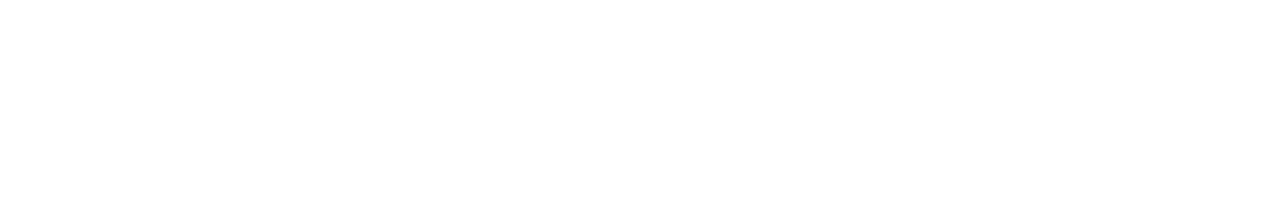
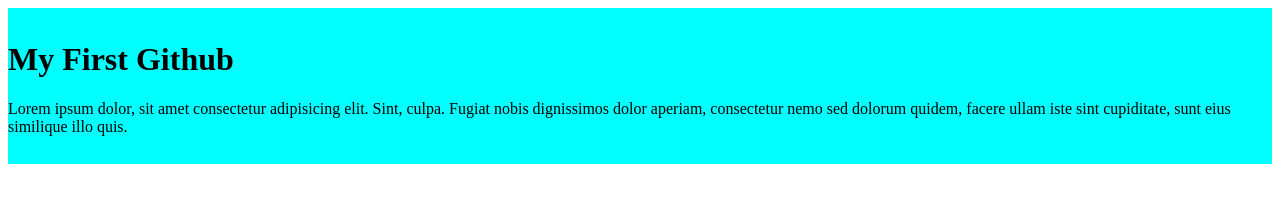
Before and after one commit to SheikhNegarSultana/MyFirstGithub, a plain HTML site: page index.html in a window 1280 px wide. Drawn offline with Linux system fonts and the light colour scheme.

Commit message:
added the div

```diff
--- /dev/null
+++ b/Styles/color.css
@@ -0,0 +1,4 @@
+div{
+    background-color: aqua;
+    padding-block: 12px;
+}
--- a/index.html
+++ b/index.html
@@ -3,10 +3,14 @@
 <head>
     <meta charset="UTF-8">
     <meta name="viewport" content="width=device-width, initial-scale=1.0">
-    <title>My First GitHub
-    </title>
+    <title>My First GitHub</title>
+    <link rel="stylesheet" href="Styles/color.css">
 </head>
 <body>
+    <div>
+        <h1>My First Github</h1>
+        <p>Lorem ipsum dolor, sit amet consectetur adipisicing elit. Sint, culpa. Fugiat nobis dignissimos dolor aperiam, consectetur nemo sed dolorum quidem, facere ullam iste sint cupiditate, sunt eius similique illo quis.</p>
+    </div>
 
 </body>
 </html>
```
